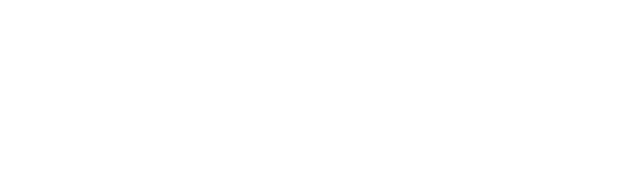
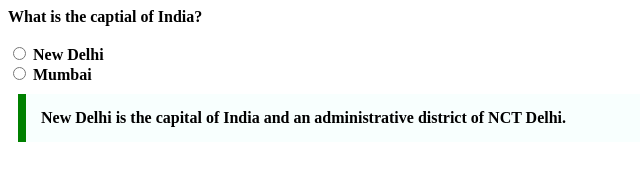
Before and after one commit to acciojob/trivia-Tuhin1904, a website: page main.html in a window 1280 px wide. Shown: the whole page, without its empty margins (0-640 px from the left). Drawn offline with Linux system fonts and the light colour scheme.

Commit message:
created a submission

```diff
--- a/main.html
+++ b/main.html
@@ -7,7 +7,19 @@
 </head>
 
 <body>
-	<!-- the entire body must be written by student -->
+	<label>What is the captial of India?</label>
+	<br>
+	<br>
+	<input type='radio' value='New Delhi' name='capital' id='new_Delhi'>
+	<label for='new_Delhi'>New Delhi</label>
+	<br>
+	<input type='radio' value='Mumbai' name='capital' id='Mumbai'>
+	<label for='Mumbai'>Mumbai</label>
+
+	<blockquote>
+		New Delhi is the capital of India and an administrative district of NCT Delhi.
+	</blockquote>
+
     <script type="text/javascript" src="./script.js">
 </script>
 
--- a/styles.css
+++ b/styles.css
@@ -1,2 +1,12 @@
 
-/* Your CSS Code here. */
+label{
+	font-weight:bold;
+}
+blockquote{
+	max-width:600px;
+	margin:10px;
+	padding:15px;
+	border-left:8px solid green;
+	background: #f8fffe;
+	font-weight:bold
+}
```
